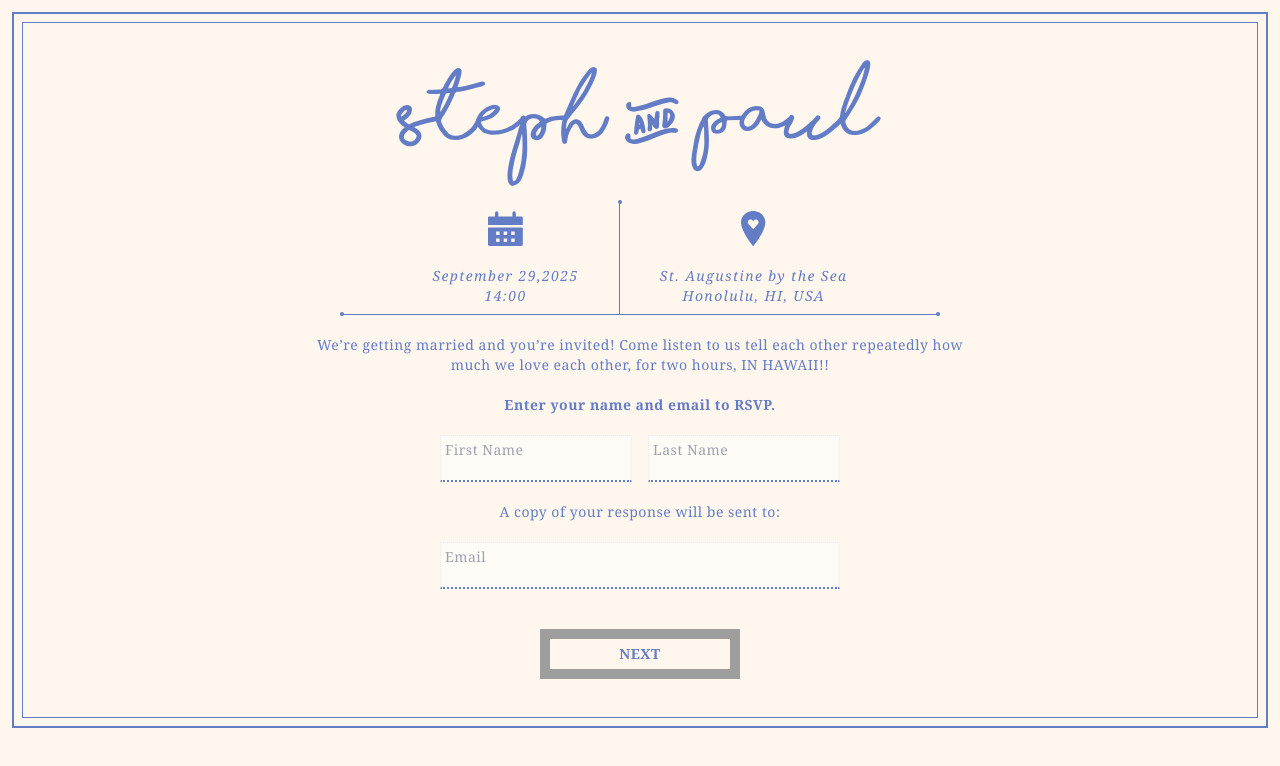
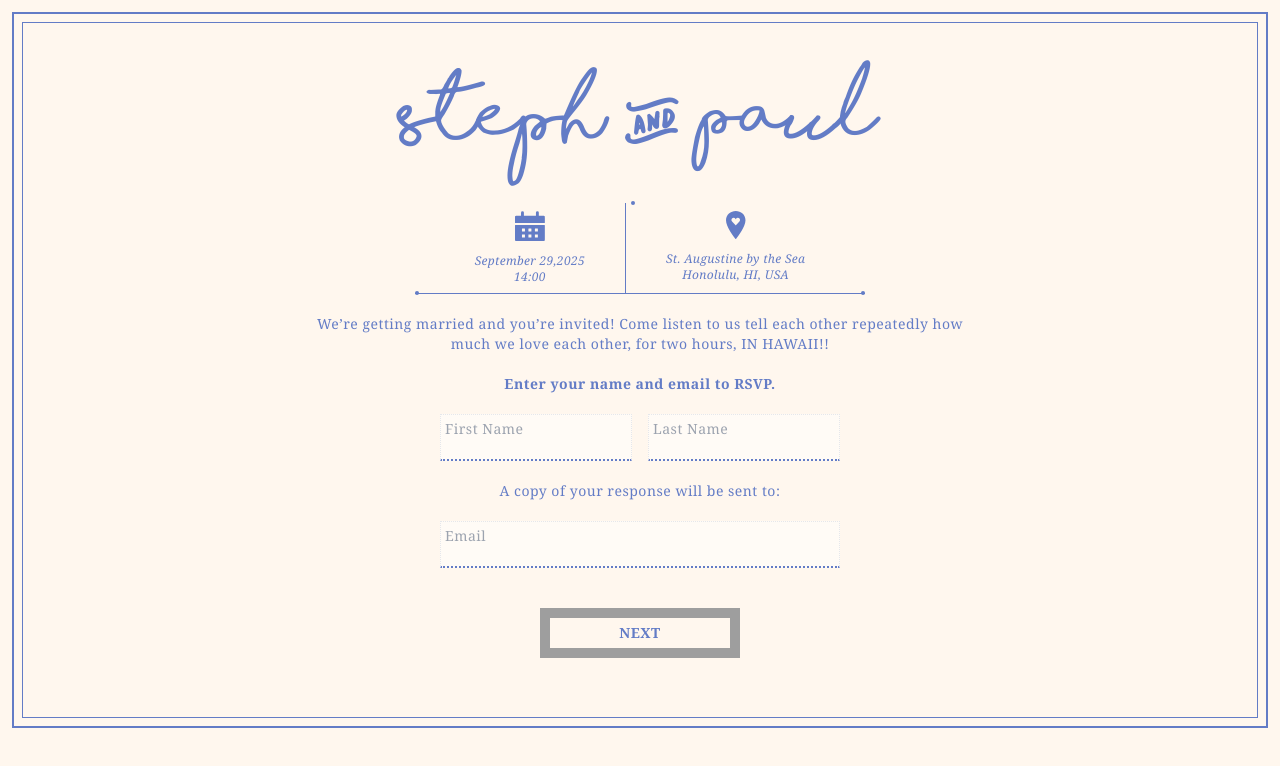
Before and after one commit to codingcapy/capyshroom, a React (Vite) app in the folder frontend/: page / in a window 1280 px wide. Shown: the top 766 px of the page. Built offline with nearby package versions, Linux system fonts and the light colour scheme; grey boxes are pictures that could not be loaded.

Commit message:
SHURINKING HEADER IM SO SORRY ABOUT UR KEYSES

```diff
--- a/frontend/src/components/Header.tsx
+++ b/frontend/src/components/Header.tsx
@@ -7,16 +7,15 @@ export default function Header() {
             <h1 className="header-font sm:text-4xl md:text-5xl lg:text-6xl xl:text-7xl mt-5 md:mb-10">
                 Steph & Paul
             </h1>
-            <div className="relative sm:flex italic md:mt-10 tracking-widest border-b border-[#637CC6] justify-center text-sm w-[600px] mx-auto">
+            <div className="relative sm:flex italic md:mt-10 tracking-wide border-b border-[#637CC6] justify-center text-xs w-[450px] mx-auto">
                 <div className="absolute left-0 bottom-[-2px] rounded-full h-[4px] w-[4px] bg-[#637CC6]"></div>
                 <div className="sm:border-r border-[#637CC6] py-2 px-10">
                     <div className="absolute right-0 bottom-[-2px] rounded-full h-[4px] w-[4px] bg-[#637CC6]"></div>
-                    <div className="absolute sm:left-[47%] md:left-[46.4%] bottom-[110px] rounded-full h-[4px] w-[4px] bg-[#637CC6] hidden sm:block"></div>
-
+                    <div className="absolute sm:left-[47%] md:left-[48%] bottom-[88px] rounded-full h-[4px] w-[4px] bg-[#637CC6] hidden sm:block"></div>
                     <img
                         src={iconCalendar}
                         alt=""
-                        className="mx-auto w-[25px] md:w-[35px] min-[1537px]:w-auto mb-5"
+                        className="mx-auto w-[20px] md:w-[30px] min-[1537px]:w-auto mb-3"
                     />
                     <div className="text-center min-[1537px]:text-base">
                         September 29,2025
@@ -27,7 +26,7 @@ export default function Header() {
                     <img
                         src={iconItinerary}
                         alt=""
-                        className="mx-auto w-[25px] min-[1537px]:w-auto mb-5"
+                        className="mx-auto w-[20px] min-[1537px]:w-auto mb-3"
                     />
                     <div className="min-[1537px]:text-base">
                         St. Augustine by the Sea
```
